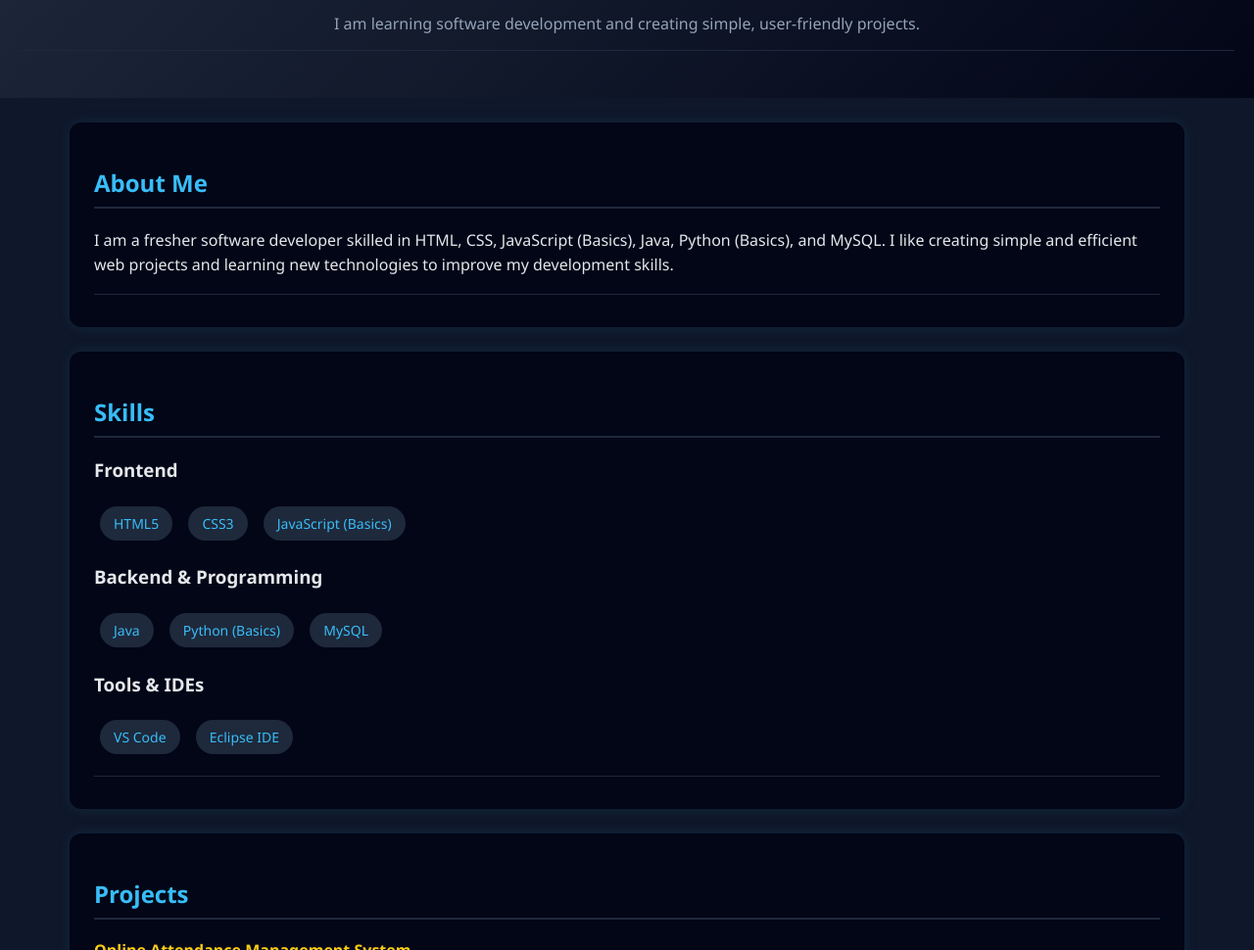
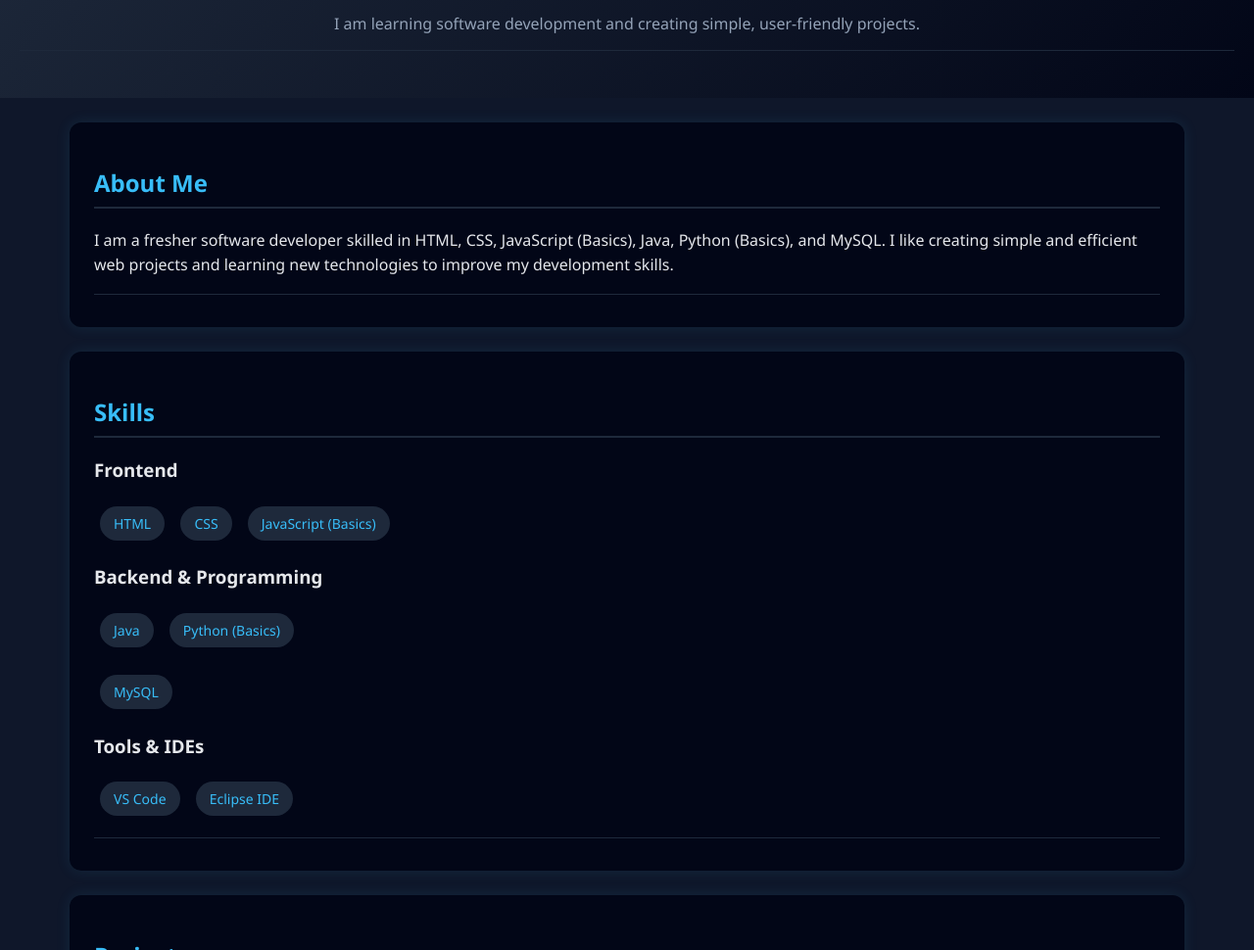
Before and after one commit to monika-srinivasan-tech/portfolio-website, a plain HTML site: page index.html in a window 1280 px wide. Shown: the part 130-1100 px from the top of the page at 98% size. Drawn offline with Linux system fonts and the light colour scheme.

Commit message:
index.html

```diff
--- a/index.html
+++ b/index.html
@@ -39,8 +39,8 @@
         <!-- Frontend Skills -->
         <h3>Frontend</h3>
         <ul>
-            <li>HTML5</li>
-            <li>CSS3</li>
+            <li>HTML</li>
+            <li>CSS</li>
             <li>JavaScript (Basics)</li>
         </ul>
 
@@ -49,6 +49,9 @@
         <ul>
             <li>Java</li>
             <li>Python (Basics)</li>
+        </ul>
+        <!--database-->
+        <ul>
             <li>MySQL</li>
         </ul>
 
```
